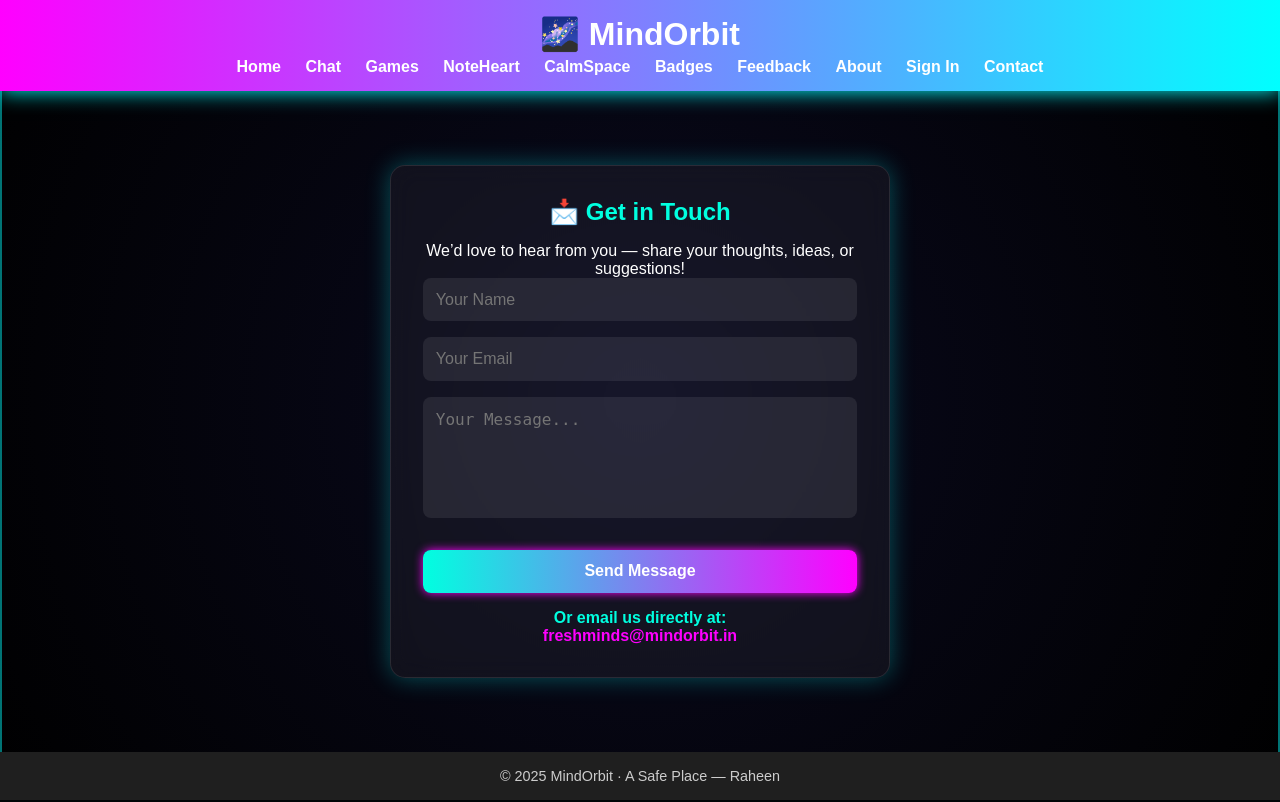
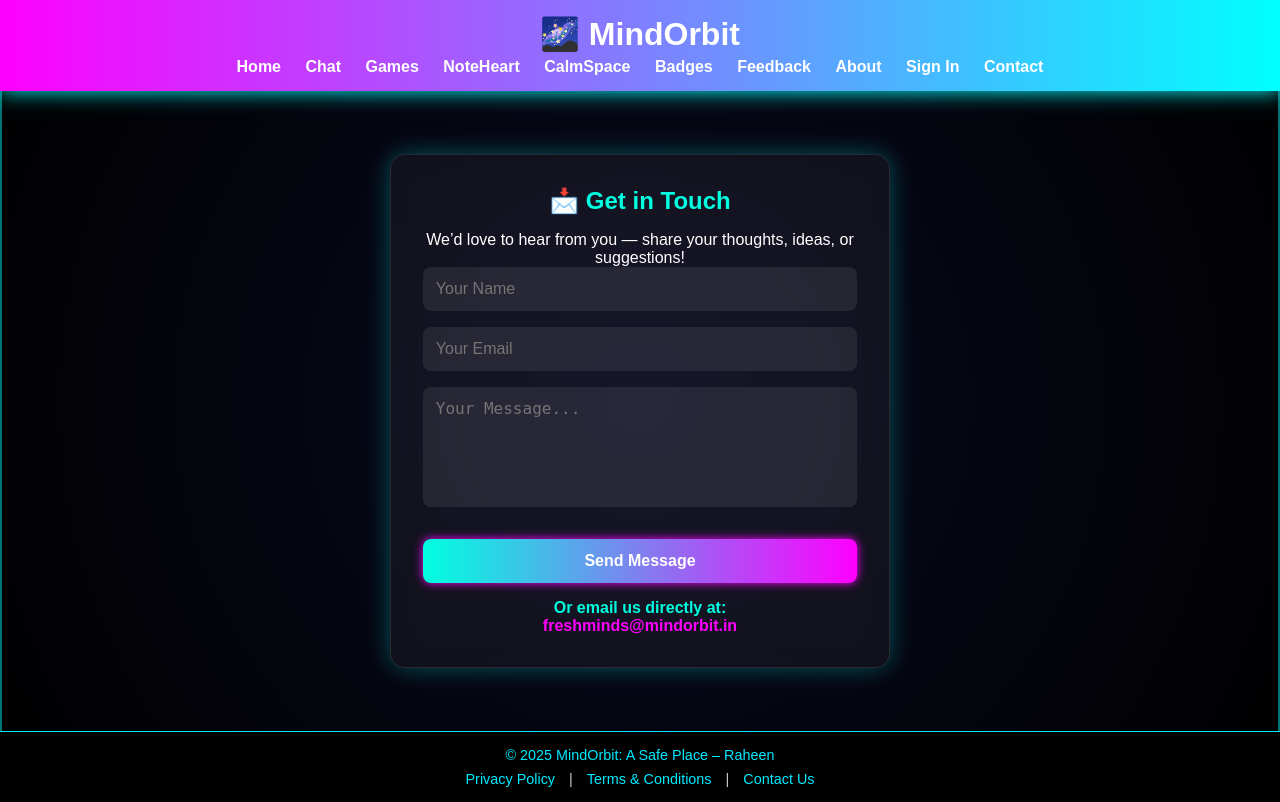
Before and after one commit to webstudios98-glitch/mindorbit, a Flask app: page /contact in a window 1280 px wide. Run offline with Flask 3, Linux system fonts and the light colour scheme.

Commit message:
Update contact.html

```diff
--- a/templates/contact.html
+++ b/templates/contact.html
@@ -128,10 +128,13 @@
       </div>
     </section>
   </main>
+<footer style="width: 100%; text-align: center; padding: 15px 0; background: #000; border-top: 1px solid #00eaff;">
+    <p style="color: #00eaff; margin: 0 0 8px;">© 2025 MindOrbit: A Safe Place – Raheen</p>
 
-  <footer>
-    <p>© 2025 MindOrbit · A Safe Place — Raheen</p>
-  </footer>
+    <a href="/privacy.html" style="color: #00eaff; margin: 0 10px; text-decoration: none;">Privacy Policy</a> |
+    <a href="/terms.html" style="color: #00eaff; margin: 0 10px; text-decoration: none;">Terms & Conditions</a> |
+    <a href="/contact.html" style="color: #00eaff; margin: 0 10px; text-decoration: none;">Contact Us</a>
+</footer>
 
   <script src="{{ url_for('static', filename='script.js') }}"></script>
 </body>
```
